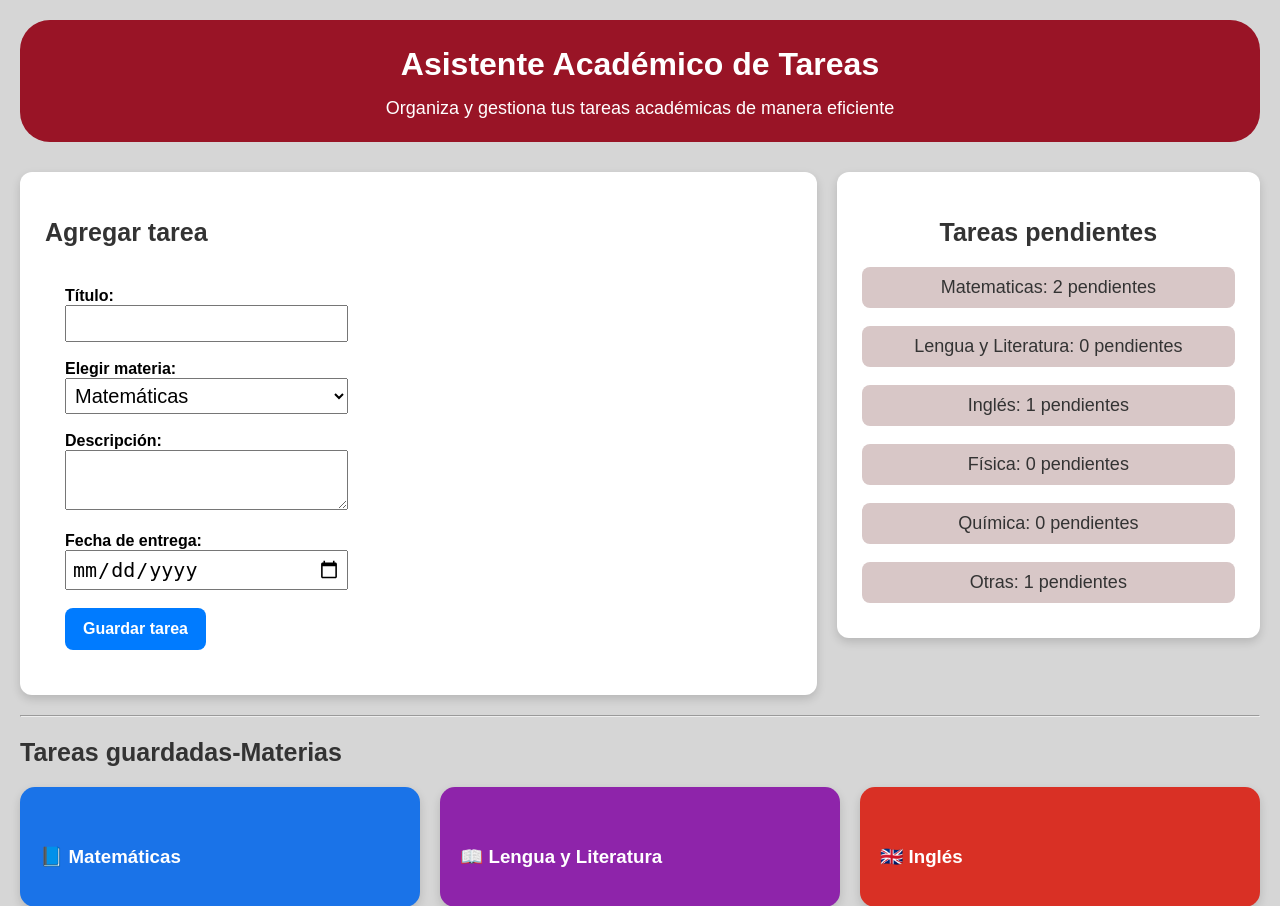
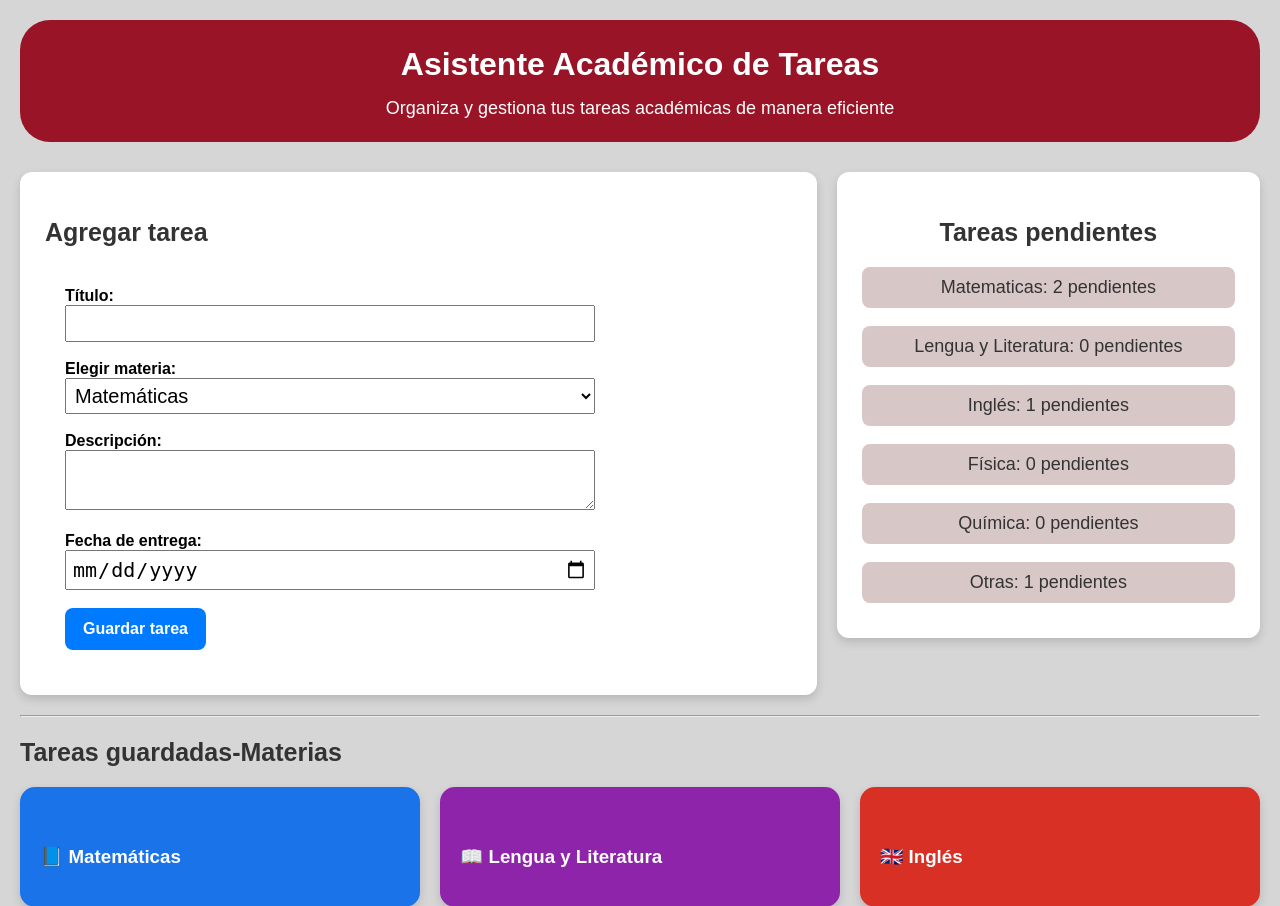
Before and after one commit to SebSk-bit/organizador-academico, a Flask app: page / in a window 1280 px wide. Shown: the top 906 px of the page. Run offline with Flask 3, Linux system fonts and the light colour scheme; data comes from the database, SQL or seed files in the repository.

Commit message:
corregir css2

```diff
--- a/static/styles.css
+++ b/static/styles.css
@@ -26,7 +26,7 @@ form {
 input,
 select,
 textarea {
-    width: 40%;
+    width: 75%;
     padding: 5px;
     box-sizing: border-box;
     font-size: 20px;
```
